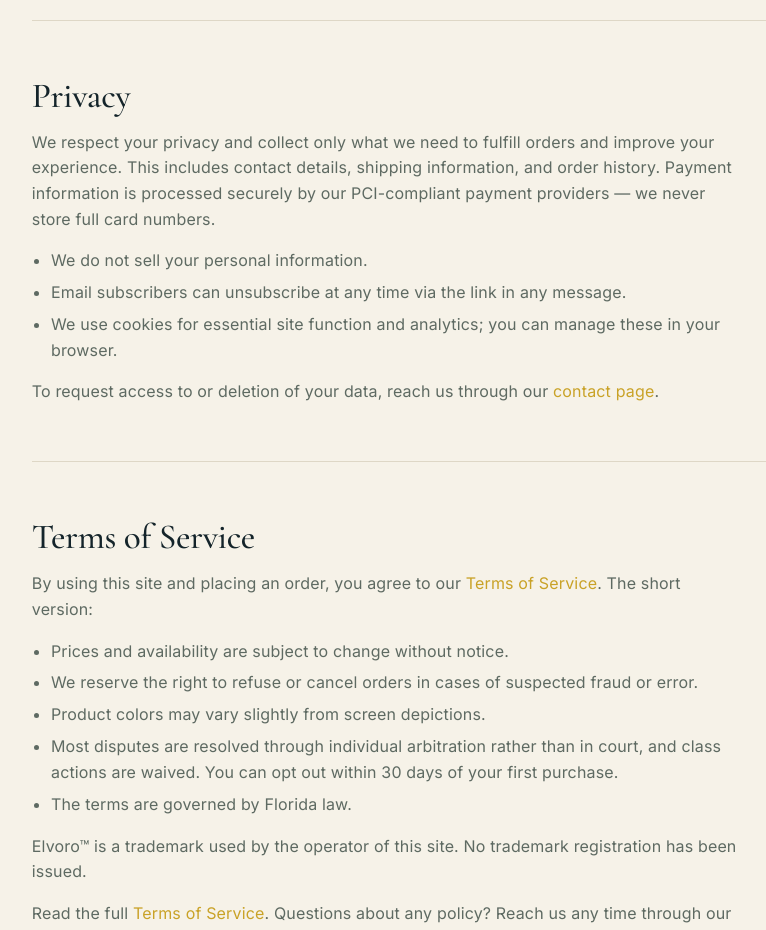
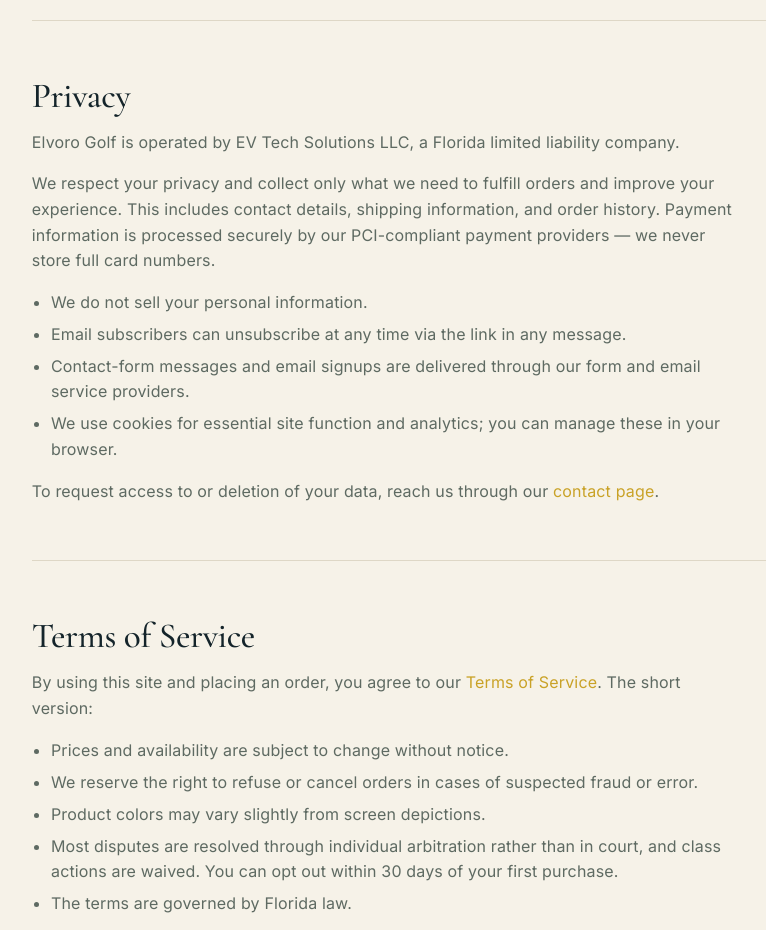
Before and after one commit to erlightbourn-source/elvoro-golf, a plain HTML site: page policies.html in a window 1280 px wide. Shown: the part 1360-2290 px from the top of the page, without its empty margins (369-1135 px from the left). Drawn offline with nearby package versions, Linux system fonts and the light colour scheme.

Commit message:
L4796: policies: name operator EV Tech Solutions LLC, disclose form/email providers (#13)

```diff
--- a/policies.html
+++ b/policies.html
@@ -93,10 +93,12 @@
         </ul>
 
         <h2 id="privacy">Privacy</h2>
+        <p>Elvoro Golf is operated by EV Tech Solutions LLC, a Florida limited liability company.</p>
         <p>We respect your privacy and collect only what we need to fulfill orders and improve your experience. This includes contact details, shipping information, and order history. Payment information is processed securely by our PCI-compliant payment providers — we never store full card numbers.</p>
         <ul>
           <li>We do not sell your personal information.</li>
           <li>Email subscribers can unsubscribe at any time via the link in any message.</li>
+          <li>Contact-form messages and email signups are delivered through our form and email service providers.</li>
           <li>We use cookies for essential site function and analytics; you can manage these in your browser.</li>
         </ul>
         <p>To request access to or deletion of your data, reach us through our <a href="contact.html" class="text-olive">contact page</a>.</p>
```
